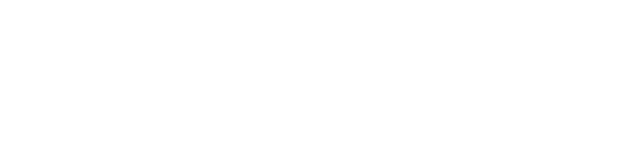
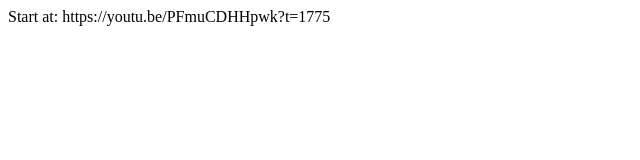
Before and after one commit to mshah-gtli/js-oop, a plain HTML site: page index.html in a window 1280 px wide. Shown: the whole page, without its empty margins (0-640 px from the left). Drawn offline with Linux system fonts and the light colour scheme.

Commit message:
saved time,

```diff
--- a/index.html
+++ b/index.html
@@ -9,5 +9,7 @@
 </head>
 <body>
 
+    Start at: https://youtu.be/PFmuCDHHpwk?t=1775
+
 </body>
 </html>
```
